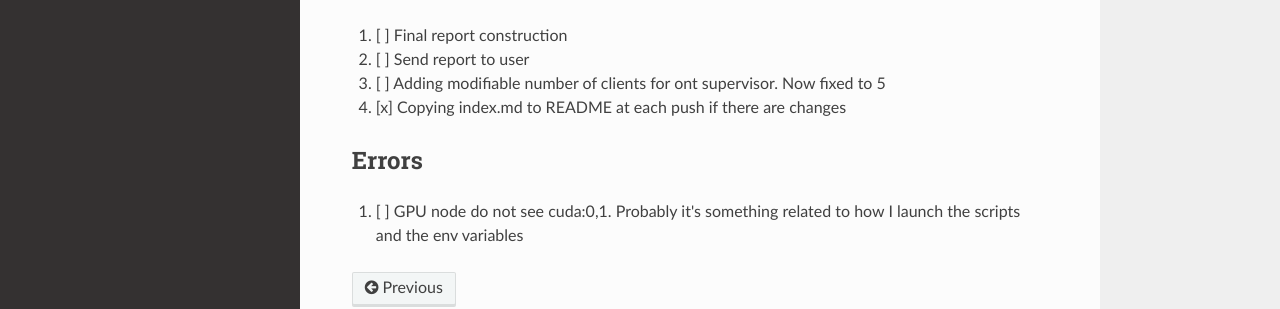
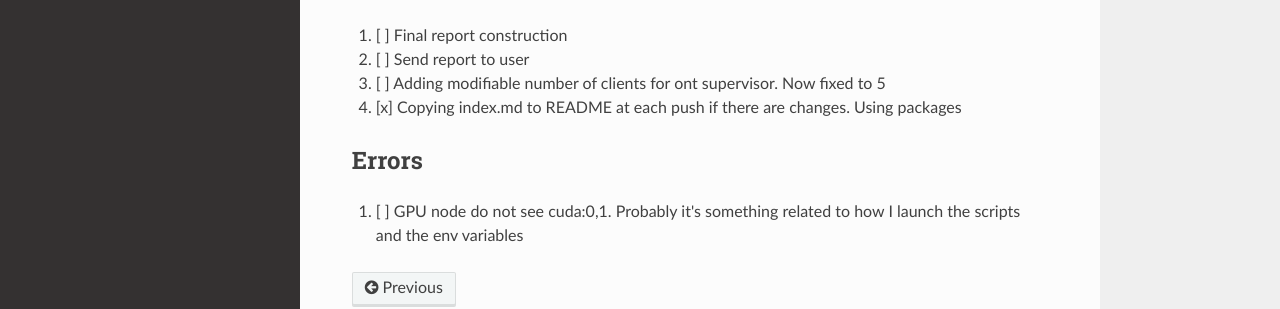
Before and after one commit to RodTol/BC-pipelines, an MkDocs documentation site: the page built from docs/todo.md, in a window 1280 px wide and 1057 px high. Shown: the part 656-965 px from the top of the window. Built offline with MkDocs 1.6.1, drawn with Linux system fonts in a browser that asks for light colours; nearby versions of some CDN libraries.

Commit message:
trying to fix image 1

```diff
--- a/docs/todo.md
+++ b/docs/todo.md
@@ -20,7 +20,7 @@
 1. [ ] Final report construction
 2. [ ] Send report to user
 3. [ ] Adding modifiable number of clients for ont supervisor. Now fixed to 5
-4. [x] Copying index.md to README at each push if there are changes
+4. [x] Copying index.md to README at each push if there are changes. Using packages
 
 ## Errors
 1. [ ] GPU node do not see cuda:0,1. Probably it's something related to how I launch
```
